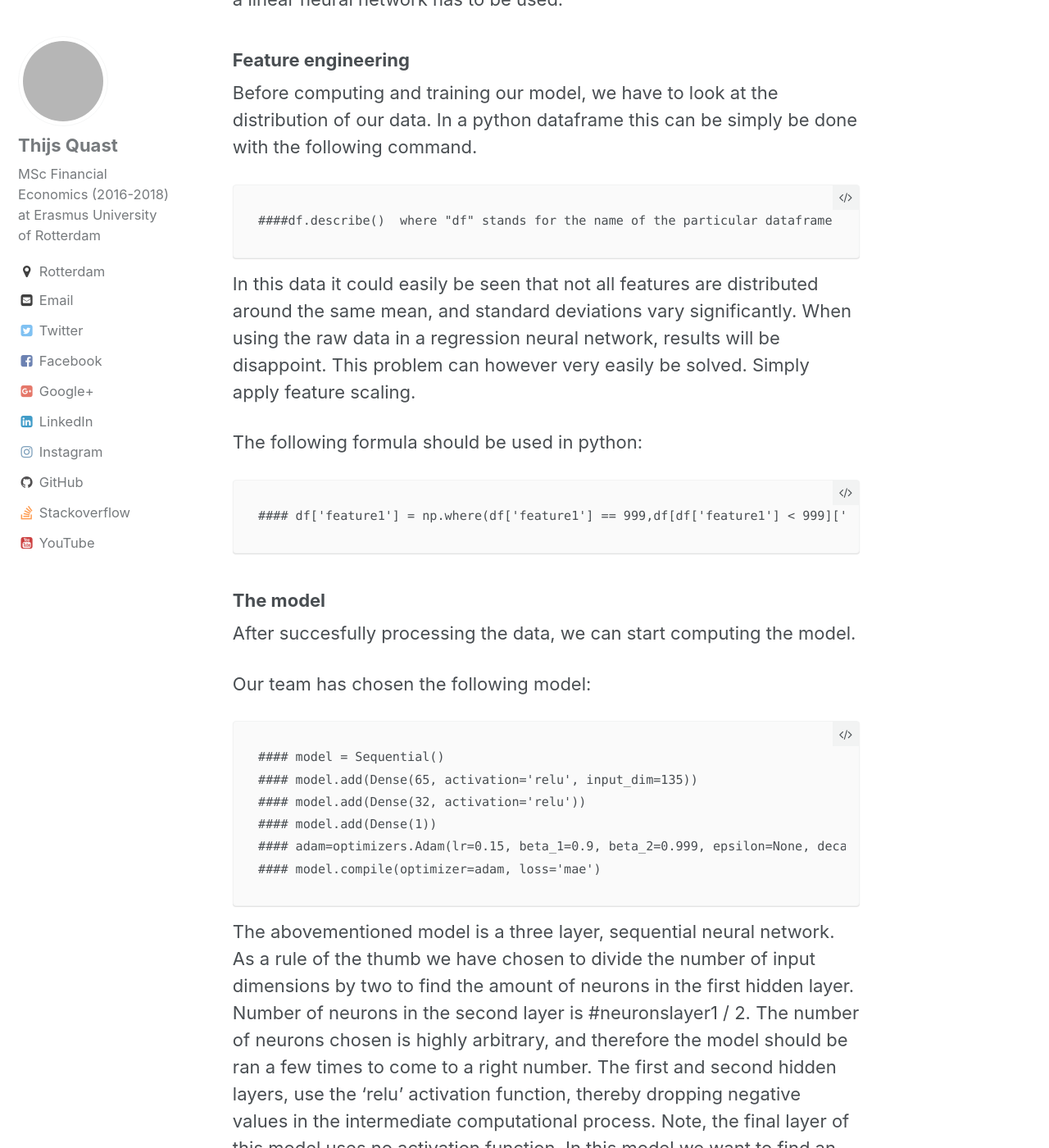
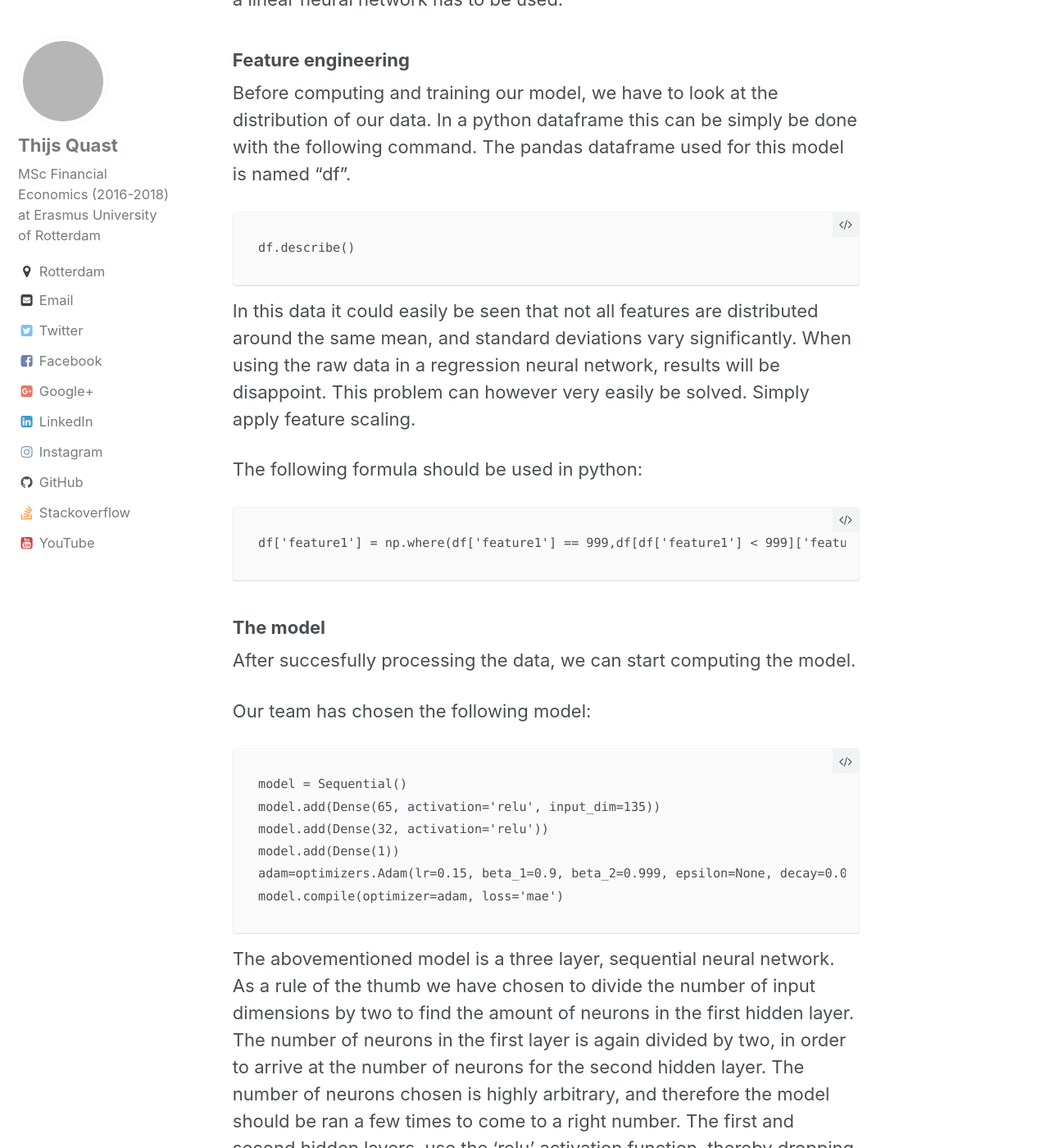
Before and after one commit to Thijsq/thijsq.github.io, a Jekyll site: the page built from _posts/2018-02-22-nn-sales-prediction.md, in a window 1280 px wide and 1400 px high, scrolled down 673 px. Shown: the whole window at 82% size. Built offline with Jekyll 4.4.1, drawn with Linux system fonts in a browser that asks for light colours; some of the changed text lies outside the part shown; grey boxes are pictures that could not be loaded.

Commit message:
Update 2018-02-22-nn-sales-prediction.md

````diff
--- a/_posts/2018-02-22-nn-sales-prediction.md
+++ b/_posts/2018-02-22-nn-sales-prediction.md
@@ -13,30 +13,44 @@ Based on historical data, this challenge requires the participants to predict sa
 
 
 ### Feature engineering
-Before computing and training our model, we have to look at the distribution of our data. In a python dataframe this can be simply be done with the following command.
+Before computing and training our model, we have to look at the distribution of our data. In a python dataframe this can be simply be done with the following command. The pandas dataframe used for this model is named "df".
 
-    ####df.describe()  where "df" stands for the name of the particular dataframe
+```
+df.describe()
+```
 
 In this data it could easily be seen that not all features are distributed around the same mean, and standard deviations vary significantly. When using the raw data in a regression neural network, results will be disappoint. This problem can however very easily be solved. Simply apply feature scaling.
 
 The following formula should be used in python:
 
-    #### df['feature1'] = np.where(df['feature1'] == 999,df[df['feature1'] < 999]['feature1'].mean(),df['feature1'])
+```
+df['feature1'] = np.where(df['feature1'] == 999,df[df['feature1'] < 999]['feature1'].mean(),df['feature1'])
+```
 
 ### The model
 After succesfully processing the data, we can start computing the model.
 
 Our team has chosen the following model:
+```
+model = Sequential()
+model.add(Dense(65, activation='relu', input_dim=135))
+model.add(Dense(32, activation='relu'))
+model.add(Dense(1))
+adam=optimizers.Adam(lr=0.15, beta_1=0.9, beta_2=0.999, epsilon=None, decay=0.0, amsgrad=False)
+model.compile(optimizer=adam, loss='mae')
+```
 
-    #### model = Sequential()
-    #### model.add(Dense(65, activation='relu', input_dim=135))
-    #### model.add(Dense(32, activation='relu'))
-    #### model.add(Dense(1))
-    #### adam=optimizers.Adam(lr=0.15, beta_1=0.9, beta_2=0.999, epsilon=None, decay=0.0, amsgrad=False)
-    #### model.compile(optimizer=adam, loss='mae')
-
-The abovementioned model is a three layer, sequential neural network. As a rule of the thumb we have chosen to divide the number of input dimensions by two to find the amount of neurons in the first hidden layer. Number of neurons in the second layer is #neuronslayer1 / 2. The number of neurons chosen is highly arbitrary, and therefore the model should be ran a few times to come to a right number. The first and second hidden layers, use the 'relu' activation function, thereby dropping negative values in the intermediate computational process. Note, the final layer of this model uses no activation function. In this model we want to find an absolute value for a number of sales. Say, sales can be 10, 15, or a thousand. We are not solving a classifaction or multiple classification problem here.
+The abovementioned model is a three layer, sequential neural network. As a rule of the thumb we have chosen to divide the number of input dimensions by two to find the amount of neurons in the first hidden layer. The number of neurons in the first layer is again divided by two, in order to arrive at the number of neurons for the second hidden layer. The number of neurons chosen is highly arbitrary, and therefore the model should be ran a few times to come to a right number. The first and second hidden layers, use the 'relu' activation function, thereby dropping negative values in the intermediate computational process. Note, the final layer of this model uses no activation function. In this model we want to find an absolute value for a number of sales. Say, sales can be 10, 15, or a thousand. We are not solving a classifaction or multiple classification problem here.
 
 Since we believe sales will be influenced by previous sales, we capture a momentum effect in the model. In practice this means applying an 'adam' optimizers and setting the beta values.
 
 The learning rate was simply chosen by trail and error, and closely monetoring the results in order to preclude overfitting.
+
+After the model is compiled it can be fit on the data.
+
+```
+Sequential_feature_scaled = model.fit(X,y,batch_size=2048,epochs=10)
+```
+This code used 10 epochs, this can easily be scaled upwards, depending on the computing power of your machine. Or even better, execute your code in a cloud environment. Remember to store the model.fit in a variable, this makes it easy to plot the results lateron.
+
+### Results
````
